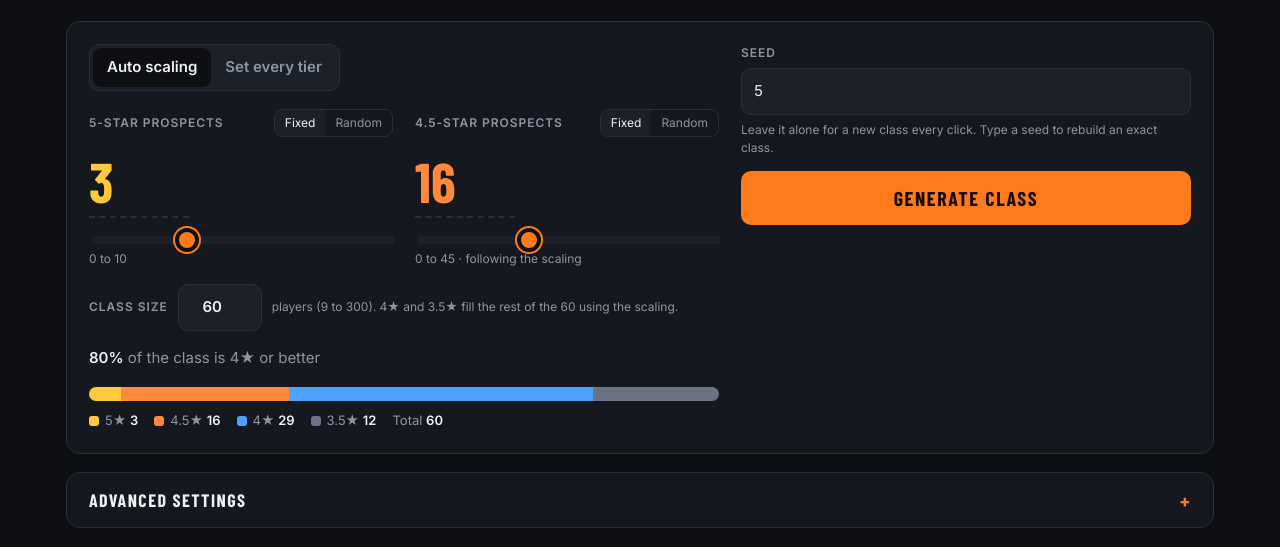
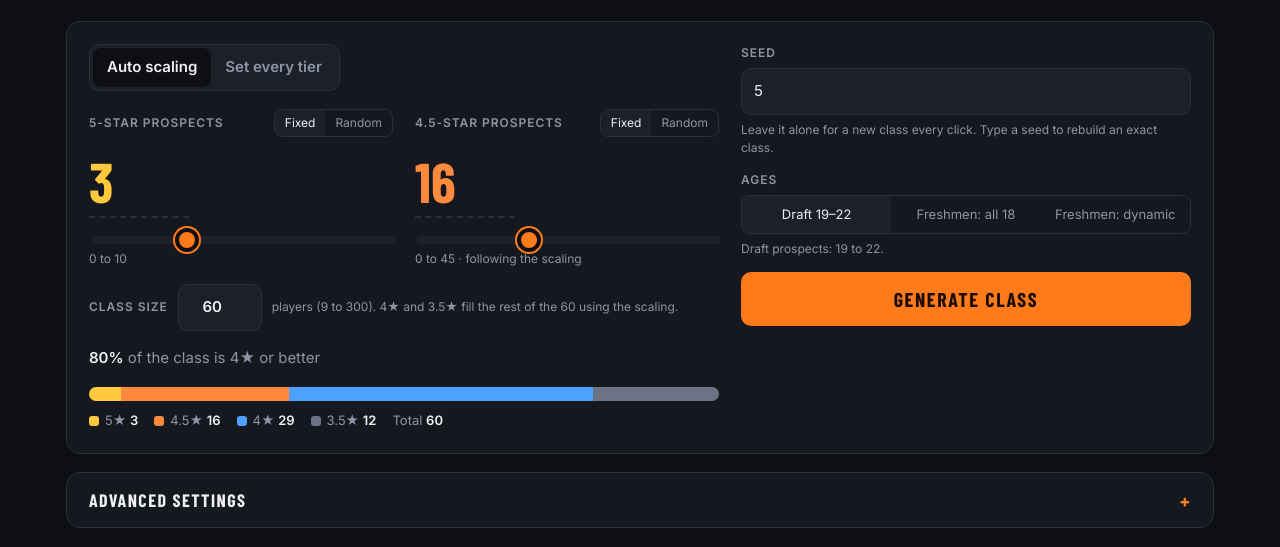
Before and after one commit to PC988/HooplandDraftGen, a website: page index.html in a window 1280 px wide. Both pictures are taken after typing "5" into the empty fields and a click on the button "GENERATE CLASS". Shown: the part 177-724 px from the top of the page. Drawn offline with nearby package versions, Linux system fonts and the light colour scheme; a web font is replaced by a local one.

Commit message:
Add files via upload

```diff
--- a/app.js
+++ b/app.js
@@ -18,6 +18,7 @@
   var S = {
     mode: "auto",
     size: 60,
+    ages: "draft",
     five: { mode: "fixed", val: 3, min: 2, max: 5 },
     half: { mode: "fixed", val: null, min: 12, max: 20 },  // val null = follow the scaling default
     manual: G.countsFromAuto(3),
@@ -54,6 +55,8 @@
       el.querySelectorAll(".seg button").forEach(function (b) { b.classList.toggle("on", b.dataset.mode === t.mode); });
     });
     document.querySelectorAll(".manualgrid input").forEach(function (inp) { inp.value = S.manual[inp.dataset.pot] || 0; });
+    document.querySelectorAll("#ageseg button").forEach(function (b) { b.classList.toggle("on", b.dataset.ages === (S.ages || "draft")); b.setAttribute("aria-pressed", b.dataset.ages === (S.ages || "draft")); });
+    $("agehint").textContent = { draft: "Draft prospects: 19 to 22.", fresh18: "Every freshman enters college at 18.", freshDynamic: "Mostly 18. Some 19 to 20, a few 21, and 17 is very rare. Nobody over 21." }[S.ages || "draft"];
     $("tab-auto").setAttribute("aria-selected", S.mode === "auto");
     $("tab-manual").setAttribute("aria-selected", S.mode === "manual");
     $("pane-auto").hidden = S.mode !== "auto";
@@ -239,7 +242,7 @@
     if (!isFinite(seed)) seed = Math.floor(Math.random() * 1e6) + 1;
     try {
       var rc = resolveCounts(seed);
-      var opts = { counts: rc.counts, archMin: Object.assign({}, S.archMin), custom: cleanCustom() };
+      var opts = { counts: rc.counts, archMin: Object.assign({}, S.archMin), custom: cleanCustom(), ages: S.ages || "draft" };
       var res = G.makeClass(opts, seed);
       current = { seed: res.seed, players: res.players, counts: res.counts, notes: res.notes, rolled: rc.rolled };
       $("seed").value = res.seed; seedEdited = false;
@@ -294,6 +297,7 @@
       if (current) renderClass(current);
     });
   });
+  document.querySelectorAll("#ageseg button").forEach(function (b) { b.addEventListener("click", function () { S.ages = b.dataset.ages; changed(); }); });
   $("go").addEventListener("click", generate);
   $("seed").addEventListener("input", function () { seedEdited = $("seed").value.trim() !== ""; });
   $("dl").addEventListener("click", download);
--- a/generator.js
+++ b/generator.js
@@ -172,6 +172,15 @@
       BAL: has("Defensive Specialist", "3-and-D") || (pos <= 2 && cap.STL >= 13) ? 1.5 : 0.4,
       SNA: has("Rim Protector", "Defensive Specialist") && cap.BLK >= 13 ? 2 : 0.3
     };
+  }
+
+  // ----------------------------------------------------------- AGES ----
+  // draft: 19 to 22. fresh18: every freshman is 18. freshDynamic: mostly 18, 17 is very rare, some 19 to 20, a few 21, never older.
+  var AGE_RANGE = { draft: [19, 22], fresh18: [18, 18], freshDynamic: [17, 21] };
+  function rollAge(rng, mode) {
+    if (mode === "fresh18") return 18;
+    if (mode === "freshDynamic") return rng.pick([[17, 3], [18, 62], [19, 24], [20, 9], [21, 2]]);
+    return rng.randint(19, 22);
   }
 
   // ---------------------------------------------------------- TIERS ----
@@ -529,7 +538,7 @@
       var fields = {
         id: i + 1, tid: 0, fn: nm[0], ln: nm[1], tag: "", home: "", ctry: ctry,  // game fills hometown from loc; a typed home breaks its lookup
         loc: { x: town[0], y: town[1] },
-        age: rng.randint(19, 22), ht: ht, wt: wt, yrs: 0, num: num, gender: 0, pos: pos,
+        age: rollAge(rng, opts.ages), ht: ht, wt: wt, yrs: 0, num: num, gender: 0, pos: pos,
         pri: 11, sec: rng.randint(1, 10),
         arc: arcs.length === 1 ? prim : ADJ[arcs[1]] + " " + prim,
         pot: pot, regressionAge: rng.choice([31, 32, 33, 33, 34, 34, 34, 35, 35, 36, 37]),
@@ -628,7 +637,8 @@
       if (ko !== 30 + 7 * p.pot) bad(p, "cap " + ko + " is not the pot " + p.pot + " ceiling");
       var gap = ko - co;
       if (m.top3) { tops++; if (gap < 7 || gap > 14) bad(p, "top-3 gap " + gap); } else if (m.raw ? (gap < 28 || gap > 35 || p.pot < 8) : (gap < 15 || gap > 27)) bad(p, "gap " + gap);
-      if (p.age < 19 || p.age > 22) bad(p, "age");
+      var ar = AGE_RANGE[opts.ages] || AGE_RANGE.draft;
+      if (p.age < ar[0] || p.age > ar[1]) bad(p, "age " + p.age);
       if (!DATA.LOCS[p.ctry] || !DATA.LOCS[p.ctry].some(function (l) { return l[0] === p.loc.x && l[1] === p.loc.y; })) bad(p, "hometown is not a city the game knows");
       if (p.home !== "") bad(p, "hometown text must be blank");
       if (!m.custom && ALLOWED_NUMS.indexOf(p.num) < 0) bad(p, "jersey number");
@@ -684,7 +694,7 @@
   }
 
   var API = {
-    CLASS_SIZE: CLASS_SIZE, MAX_SIZE: MAX_SIZE, SKILLS: SKILLS, BADGE_NAMES: BADGE_NAMES, ARCH: ARCH,
+    CLASS_SIZE: CLASS_SIZE, MAX_SIZE: MAX_SIZE, AGE_RANGE: AGE_RANGE, SKILLS: SKILLS, BADGE_NAMES: BADGE_NAMES, ARCH: ARCH,
     classTiers: classTiers, tierSummary: tierSummary, maxN45: maxN45, defaultN45: defaultN45, countsFromAuto: countsFromAuto, expectedArch: expectedArch,
     totalOf: totalOf, checkOpts: checkOpts, parseNum: parseNum, makeRng: makeRng, POTS: POTS, generate: generate, validate: validate,
     makeClass: makeClass, buildFile: buildFile, ovrOf: ovrOf, lum: lum,
--- a/index.html
+++ b/index.html
@@ -174,6 +174,8 @@
   .ghost:hover { color: var(--text); }
   .notes { display: none; background: rgba(255,200,61,.08); border: 1px solid rgba(255,200,61,.35); border-radius: 12px; padding: 12px 16px; margin-bottom: 14px; font-size: 14px; }
   .notes.show { display: block; }
+  .ageseg { display: flex; width: 100%; }
+  .ageseg button { flex: 1; padding: 9px 6px; font-size: 13px; }
   .sorth { display: flex; flex-direction: column; gap: 4px; }
   select.sort { background: var(--bg); color: var(--text); border: 1px solid var(--line); border-radius: 6px; padding: 2px 4px; font: 500 11px/1.4 Inter, system-ui, sans-serif; text-transform: none; letter-spacing: 0; cursor: pointer; }
   select.sort:focus-visible { outline: 2px solid var(--accent); outline-offset: 1px; }
@@ -256,6 +258,13 @@
         <input type="number" id="seed" placeholder="Random" inputmode="numeric">
         <span class="hint">Leave it alone for a new class every click. Type a seed to rebuild an exact class.</span>
       </div>
+      <div class="field">
+        <span class="label" id="agelabel">Ages</span>
+        <div class="seg ageseg" id="ageseg" role="group" aria-labelledby="agelabel">
+          <button type="button" data-ages="draft">Draft 19–22</button><button type="button" data-ages="fresh18">Freshmen: all 18</button><button type="button" data-ages="freshDynamic">Freshmen: dynamic</button>
+        </div>
+        <span class="hint" id="agehint"></span>
+      </div>
       <button class="primary" id="go" type="button">Generate class</button>
       <div class="err" id="err" role="alert"></div>
     </div>
```
Also changed, not shown: README.md.
